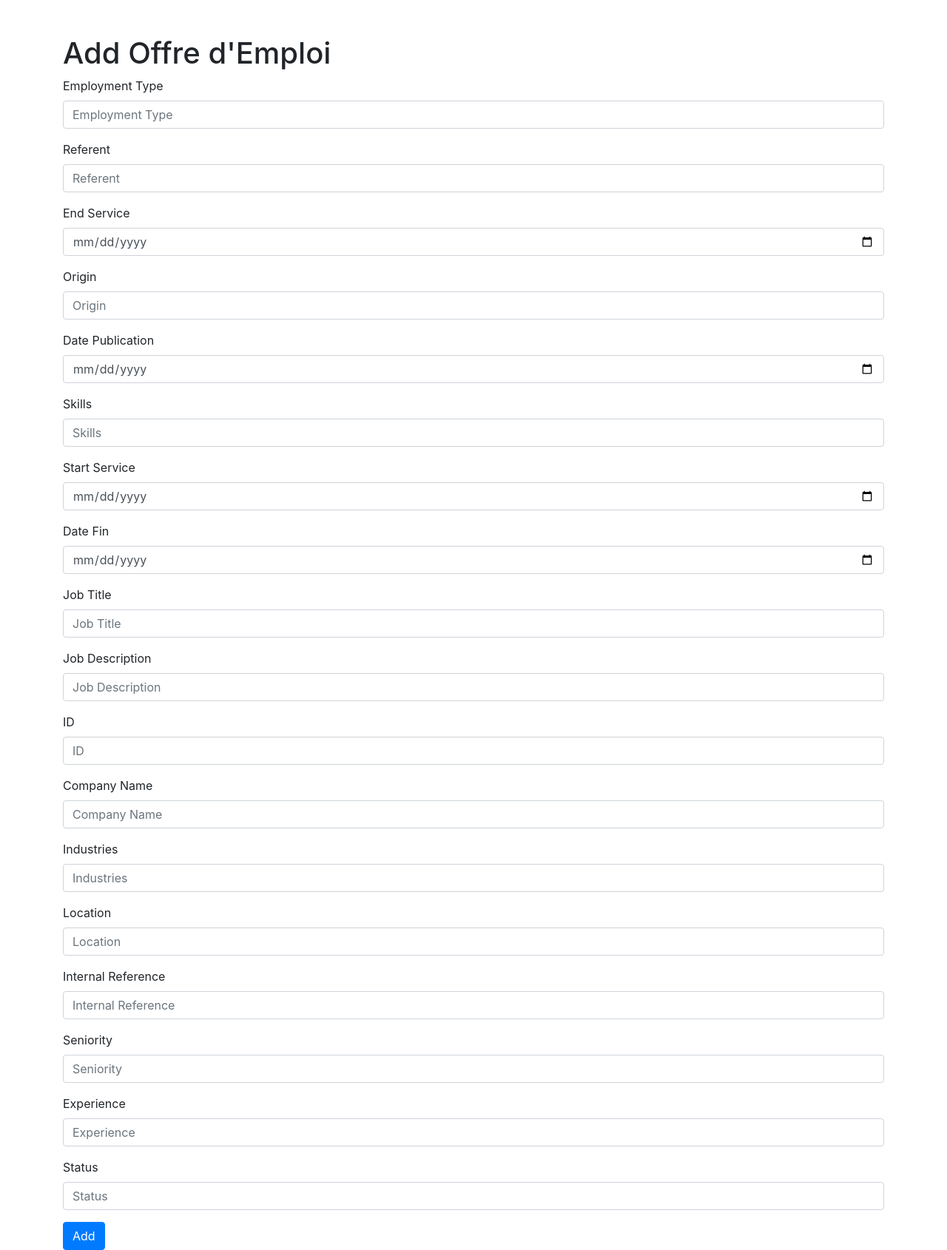
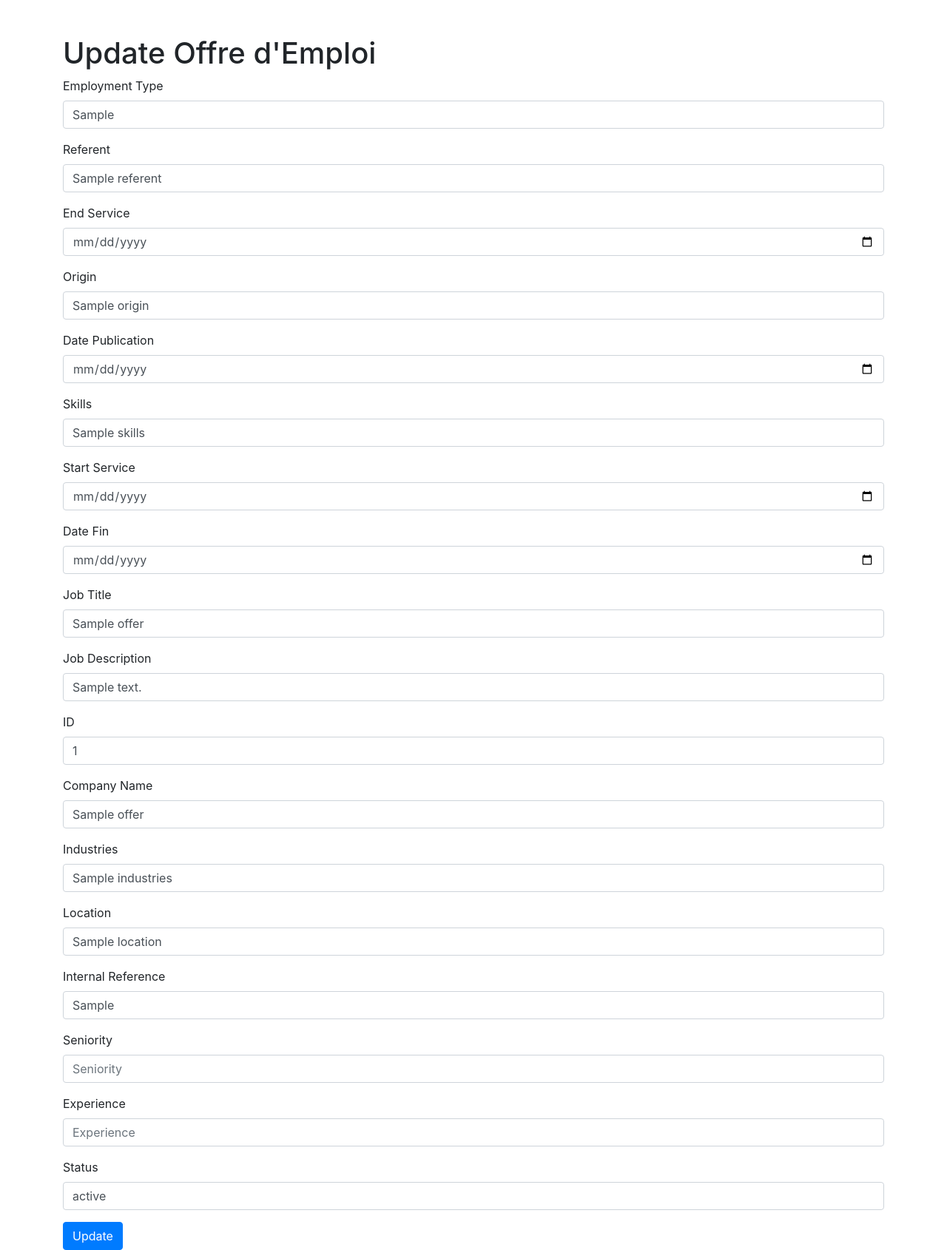
Before and after one commit to IdoudiMohamedAmine/flaskProject, a Flask app: template templates/offre_emploi_form.html in a window 1280 px wide. Shown: the whole page at 74% size. Run offline with Flask 3, Linux system fonts and the light colour scheme; the template is opened without the code that fills it: most values are stand-ins (such as "Sample title", 1, 10 or a date in 2020); some libraries are stand-ins or nearby versions.

Commit message:
minor updates

```diff
--- a/app.py
+++ b/app.py
@@ -1,7 +1,6 @@
 from flask import Flask, render_template, request, jsonify, redirect, current_app, Response
 from elasticsearch import Elasticsearch, exceptions
 from werkzeug.utils import secure_filename
-from datetime import datetime
 import os
 import base64
 
@@ -26,16 +25,63 @@ def allowed_file(filename):
 def index():
     try:
         index_exists = db.indices.exists(index="offres_emploi")
+        postuler_index_exists = db.indices.exists(index="postuler")
         if (index_exists == True):
-            response = db.search(index="offres_emploi", body={"query": {"match_all": {}}}, size=100)
+            response = db.search(index="offres_emploi", body={"size":10000, "query": {"match_all": {}}})
             offres = [hit['_source'] for hit in response['hits']['hits']]
         else:
             offres = []
     except exceptions.ElasticsearchException as e:
         offres = []
     n = len(offres)
-    return render_template('index.html', offres=offres, n=n, index_exists=index_exists)
+    return render_template('index.html', offres=offres, n=n, index_exists=index_exists, postuler_index_exists=postuler_index_exists)
+@app.route('/offer/<offer_id>')
+def offer_detail(offer_id):
+    # Fetch the offer details from the database
+    request = db.search(index="offres_emploi", body={"query": {"match": {"id": offer_id}}})
+    offer = request['hits']['hits'][0]['_source']
+    return render_template('details.html', offer=offer)
+@app.route('/update/<offer_id>', methods=['GET', 'POST'])
+def update_offer(offer_id):
+    if request.method == 'POST':
+        # Handle form submission for updating the offer
+        offer_data = {
+            "employment_type": request.form.get('employment_type'),
+            "referent": request.form.get('referent'),
+            "end_service": request.form.get('end_service'),
+            "origin": request.form.get('origin'),
+            "date_publication": request.form.get('date_publication'),
+            "skills": request.form.get('skills'),
+            "start_service": request.form.get('start_service'),
+            "date_fin": request.form.get('date_fin'),
+            "job_title": request.form.get('job_title'),
+            "job_description": request.form.get('job_description'),
+            "id": request.form.get('id'),
+            "company_name": request.form.get('company_name'),
+            "industries": request.form.get('industries'),
+            "location": request.form.get('location'),
+            "internal_reference": request.form.get('internal_reference'),
+            "seniority": request.form.get('seniority'),
+            "experience": request.form.get('experience'),
+            "status": request.form.get('status')
+        }
+        try:
+            db.update(index="offres_emploi", id=offer_id, body={"doc": offer_data})
+            return redirect('/')
+        except exceptions.ElasticsearchException as e:
+            return jsonify({"error": f"Error updating offre d'emploi: {e}"}), 500
+    else:
+        # Fetch the offer details to pre-fill the form
+        offer = db.get(index="offres_emploi", id=offer_id)['_source']
+        return render_template('offre_emploi_form.html', offer=offer)
 
+@app.route('/delete/<offer_id>', methods=['GET', 'POST'])
+def delete_offer(offer_id):
+    try:
+        db.delete(index="offres_emploi", id=offer_id)
+        return redirect('/')
+    except exceptions.ElasticsearchException as e:
+        return jsonify({"error": f"Error deleting offre d'emploi: {e}"}), 500
 
 @app.route('/add-offre')
 def add_offre():
@@ -62,8 +108,7 @@ def offer():
         date_filter = request.form.get('dateFilter')
         sort_by = request.args.get('sort_by', 'date')  # Default sort by date
 
-        print(
-            f"Filters - Location: {location_filter}, Company: {company_filter}, Employment Type: {employment_type_filter}, Date: {date_filter}, Sort By: {sort_by}")
+        print(f"Filters - Location: {location_filter}, Company: {company_filter}, Employment Type: {employment_type_filter}, Date: {date_filter}, Sort By: {sort_by}")
 
         # Construct a dynamic query based on filters
         query_filters = [{"range": {"date_publication": {"lte": "now"}}},  # Publication date is today or before
@@ -248,7 +293,7 @@ def submit_offre():
 
 @app.route('/delete-index', methods=['GET', 'POST'])
 def delete_index():
-    index_name = "postuler"
+    index_name = "offres_emploi"
     try:
         if db.indices.exists(index=index_name):
             db.indices.delete(index=index_name)
--- a/templates/offre_emploi_form.html
+++ b/templates/offre_emploi_form.html
@@ -2,186 +2,96 @@
 <html lang="en">
 <head>
     <meta charset="UTF-8">
-    <title>Add Offre d'Emploi</title>
+    <title>Update Offre d'Emploi</title>
     <!-- Bootstrap CSS -->
     <link rel="stylesheet" href="https://stackpath.bootstrapcdn.com/bootstrap/4.5.2/css/bootstrap.min.css">
 </head>
 <body>
 <div class="container mt-5">
-    <h1>Add Offre d'Emploi</h1>
+    <h1>Update Offre d'Emploi</h1>
     {% block body %}
-        <form id="offreForm" action="/submit-offre" method="post">
+        <form id="offreForm" action="/update/{{ offer.id }}" method="post">
             <div class="form-group">
                 <label for="employment_type">Employment Type</label>
                 <input type="text" class="form-control" id="employment_type" name="employment_type"
-                       placeholder="Employment Type">
+                       placeholder="Employment Type" value="{{ offer.employment_type }}">
             </div>
             <div class="form-group">
                 <label for="referent">Referent</label>
-                <input type="text" class="form-control" id="referent" name="referent" placeholder="Referent">
+                <input type="text" class="form-control" id="referent" name="referent" placeholder="Referent" value="{{ offer.referent }}">
             </div>
             <div class="form-group">
                 <label for="end_service">End Service</label>
-                <input type="date" class="form-control" id="end_service" name="end_service" placeholder="End Service">
+                <input type="date" class="form-control" id="end_service" name="end_service" placeholder="End Service" value="{{ offer.end_service }}">
             </div>
             <div class="form-group">
                 <label for="origin">Origin</label>
-                <input type="text" class="form-control" id="origin" name="origin" placeholder="Origin">
+                <input type="text" class="form-control" id="origin" name="origin" placeholder="Origin" value="{{ offer.origin }}">
             </div>
             <div class="form-group">
                 <label for="date_publication">Date Publication</label>
                 <input type="date" class="form-control" id="date_publication" name="date_publication"
-                       placeholder="Date Publication">
+                       placeholder="Date Publication" value="{{ offer.date_publication }}">
             </div>
             <div class="form-group">
                 <label for="skills">Skills</label>
-                <input type="text" class="form-control" id="skills" name="skills" placeholder="Skills">
+                <input type="text" class="form-control" id="skills" name="skills" placeholder="Skills" value="{{ offer.skills }}">
             </div>
             <div class="form-group">
                 <label for="start_service">Start Service</label>
                 <input type="date" class="form-control" id="start_service" name="start_service"
-                       placeholder="Start Service">
+                       placeholder="Start Service" value="{{ offer.start_service }}">
             </div>
             <div class="form-group">
                 <label for="date_fin">Date Fin</label>
-                <input type="date" class="form-control" id="date_fin" name="date_fin" placeholder="Date Fin">
+                <input type="date" class="form-control" id="date_fin" name="date_fin" placeholder="Date Fin" value="{{ offer.date_fin }}">
             </div>
             <div class="form-group">
                 <label for="job_title">Job Title</label>
-                <input type="text" class="form-control" id="job_title" name="job_title" placeholder="Job Title">
+                <input type="text" class="form-control" id="job_title" name="job_title" placeholder="Job Title" value="{{ offer.job_title }}">
             </div>
             <div class="form-group">
                 <label for="job_description">Job Description</label>
                 <input type="text" class="form-control" id="job_description" name="job_description"
-                       placeholder="Job Description">
+                       placeholder="Job Description" value="{{ offer.job_description }}">
             </div>
             <div class="form-group">
                 <label for="id">ID</label>
-                <input type="text" class="form-control" id="id" name="id" placeholder="ID">
+                <input type="text" class="form-control" id="id" name="id" placeholder="ID" value="{{ offer.id }}">
             </div>
             <div class="form-group">
                 <label for="company_name">Company Name</label>
                 <input type="text" class="form-control" id="company_name" name="company_name"
-                       placeholder="Company Name">
+                       placeholder="Company Name" value="{{ offer.company_name }}">
             </div>
             <div class="form-group">
                 <label for="industries">Industries</label>
-                <input type="text" class="form-control" id="industries" name="industries" placeholder="Industries">
+                <input type="text" class="form-control" id="industries" name="industries" placeholder="Industries" value="{{ offer.industries }}">
             </div>
             <div class="form-group">
                 <label for="location">Location</label>
-                <input type="text" class="form-control" id="location" name="location" placeholder="Location">
+                <input type="text" class="form-control" id="location" name="location" placeholder="Location" value="{{ offer.location }}">
             </div>
             <div class="form-group">
                 <label for="internal_reference">Internal Reference</label>
                 <input type="text" class="form-control" id="internal_reference" name="internal_reference"
-                       placeholder="Internal Reference">
+                       placeholder="Internal Reference" value="{{ offer.internal_reference }}">
             </div>
             <div class="form-group">
                 <label for="seniority">Seniority</label>
-                <input type="number" class="form-control" id="seniority" name="seniority" placeholder="Seniority">
+                <input type="number" class="form-control" id="seniority" name="seniority" placeholder="Seniority" value="{{ offer.seniority }}">
             </div>
             <div class="form-group">
                 <label for="experience">Experience</label>
-                <input type="number" class="form-control" id="experience" name="experience" placeholder="Experience">
+                <input type="number" class="form-control" id="experience" name="experience" placeholder="Experience" value="{{ offer.experience }}">
             </div>
             <div class="form-group">
                 <label for="status">Status</label>
-                <input type="text" class="form-control" id="status" name="status" placeholder="Status">
+                <input type="text" class="form-control" id="status" name="status" placeholder="Status" value="{{ offer.status }}">
             </div>
-            <button type="submit" class="btn btn-primary">Add</button>
+            <button type="submit" class="btn btn-primary">Update</button>
         </form>
     {% endblock %}
 </div>
-
-<script>
-    document.addEventListener("DOMContentLoaded", function () {
-        document.getElementById("offreForm").addEventListener("submit", function (event) {
-            event.preventDefault(); // Prevent the form from submitting
-
-            // Validation patterns
-            const onlyLettersPattern = /^[A-Za-z\s]+$/;
-            const lettersNumbersPattern = /^[A-Za-z0-9\s]+$/;
-            const lettersNumbersSpecialCharsPattern = /^[A-Za-z0-9\s!@#\$%\^\&*\)\(+=._-]+$/;
-            const skillsPattern = /^[A-Za-z0-9\s,!@#\$%\^\&*\)\(+=._-]+$/;
-
-            // Input values
-            const employmentType = document.getElementById("employment_type").value;
-            const referent = document.getElementById("referent").value;
-            const origin = document.getElementById("origin").value;
-            const jobTitle = document.getElementById("job_title").value;
-            const location = document.getElementById("location").value;
-            const internalReference = document.getElementById("internal_reference").value;
-            const skills = document.getElementById("skills").value;
-            const endService = document.getElementById("end_service").value;
-            const dateFin = document.getElementById("date_fin").value;
-            const startService = document.getElementById("start_service").value;
-            const datePublication = document.getElementById("date_publication").value;
-
-            // Convert string dates to Date objects
-            const endServiceDate = new Date(endService);
-            const dateFinDate = new Date(dateFin);
-            const startServiceDate = new Date(startService);
-            const datePublicationDate = new Date(datePublication);
-
-            // Validation flags
-            let isValid = true;
-            let errorMessage = "";
-
-            // Validate each field
-            if (!employmentType.match(onlyLettersPattern)) {
-                isValid = false;
-                errorMessage += "Employment Type must contain only letters.\n";
-            }
-            if (!referent.match(onlyLettersPattern)) {
-                isValid = false;
-                errorMessage += "Referent must contain only letters.\n";
-            }
-            if (!origin.match(onlyLettersPattern)) {
-                isValid = false;
-                errorMessage += "Origin must contain only letters.\n";
-            }
-            if (!jobTitle.match(onlyLettersPattern)) {
-                isValid = false;
-                errorMessage += "Job Title must contain only letters.\n";
-            }
-            if (!location.match(lettersNumbersPattern)) {
-                isValid = false;
-                errorMessage += "Location must contain letters and numbers.\n";
-            }
-            if (!internalReference.match(lettersNumbersSpecialCharsPattern)) {
-                isValid = false;
-                errorMessage += "Internal Reference can contain letters, numbers, spaces, and special characters.\n";
-            }
-            if (!skills.match(skillsPattern)){
-                isValid = false;
-                errorMessage += "Skills can only contain letters, numbers, spaces, and special characters, and commas.\n";
-            }
-            // Validate end_service as a valid date
-            if (isNaN(endServiceDate.getTime())) {
-                isValid = false;
-                errorMessage += "End Service must be a valid date.\n";
-            }
-
-            // Validate start_service and date_fin are after date_publication
-            if (startServiceDate <= datePublicationDate) {
-                isValid = false;
-                errorMessage += "Start Service must be after Date Publication.\n";
-            }
-            if (dateFinDate <= datePublicationDate) {
-                isValid = false;
-                errorMessage += "Date Fin must be after Date Publication.\n";
-            }
-
-            // Show error message or submit the form
-            if (!isValid) {
-                alert(errorMessage);
-            } else {
-                this.submit(); // Form is valid, submit it
-            }
-        });
-    });
-</script>
-
 </body>
 </html>
--- a/uploadOffers.py
+++ b/uploadOffers.py
@@ -53,7 +53,7 @@ def generate_offer():
 es = Elasticsearch('http://localhost:9200')
 
 # Generate and push 50 offers
-for i in range(100):
+for i in range(30):
     offer = generate_offer()
     try:
         es.index(index='offres_emploi', id=offer['id'], body=offer)
```
Also changed, not shown: templates/details.html (added, +53 -0 lines), templates/index.html (+95 -23 lines).
